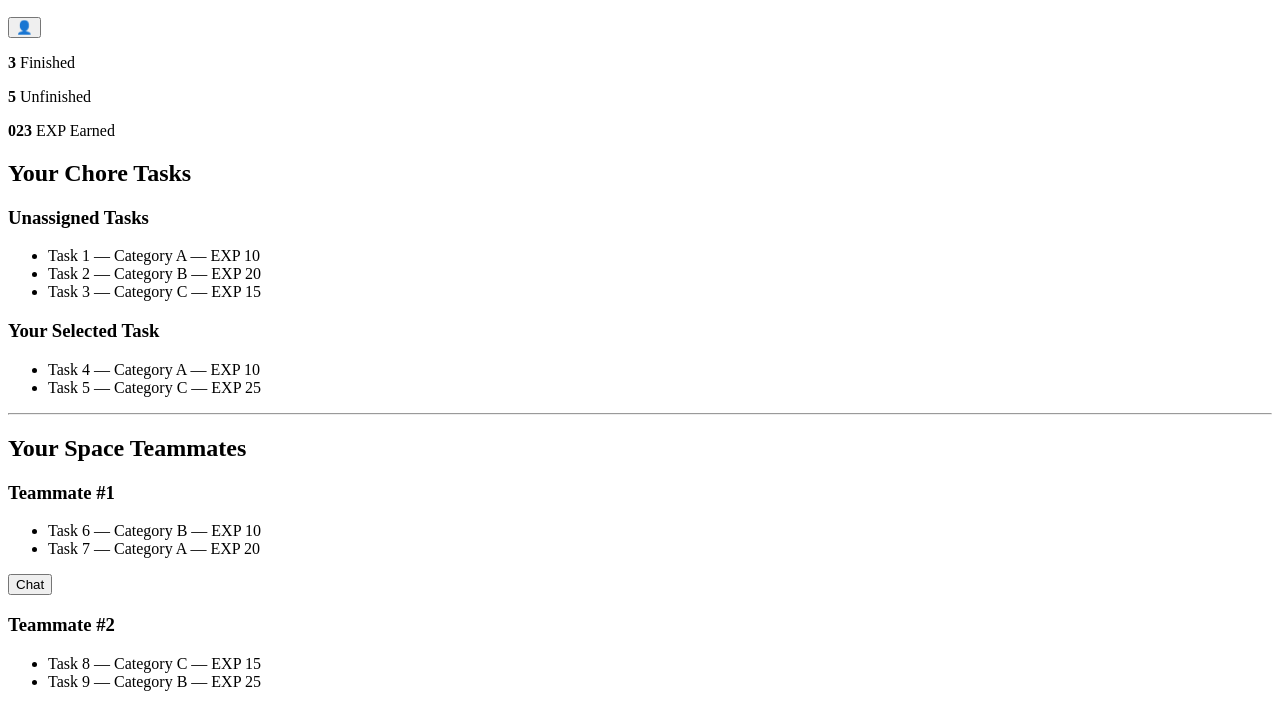
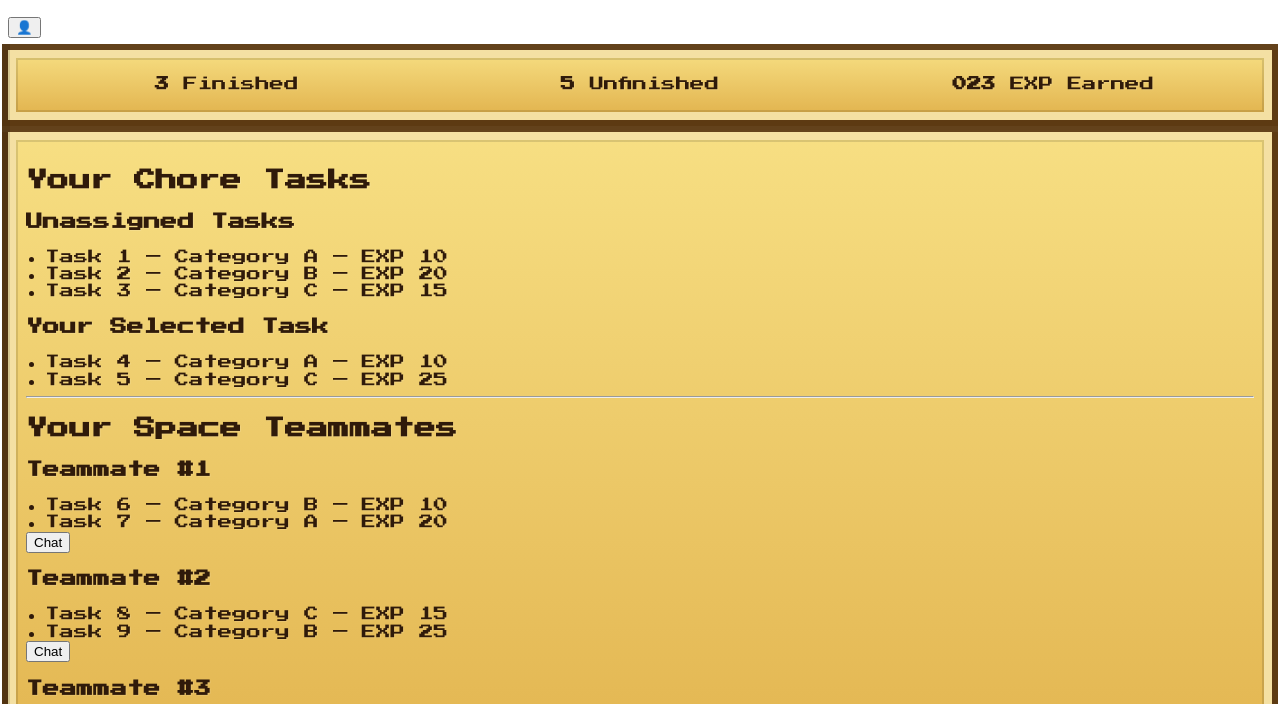
Before and after one commit to KentPham3176/fall25-kent-pham, a plain HTML site: page index.html in a window 1280 px wide. Shown: the part 79-783 px from the top of the page. Drawn offline with Linux system fonts and the light colour scheme.

Commit message:
Add 8-bit pixel-art style boundary box component
Introduces a new 'boundary-box' CSS class for retro pixel-art styled frames, using custom fonts and layered box-shadows. Updates index.html to apply this style to key sections, and makes a minor update to the README project name.

```diff
--- a/index.html
+++ b/index.html
@@ -15,7 +15,7 @@
   </nav>
 
   <!-- ===== Weekly Overview ===== -->
-  <section aria-label="Weekly Summary" class="summary-box">
+  <section aria-label="Weekly Summary" class="summary-box boundary-box">
     <div class="summary-item">
       <p><strong>3</strong> Finished</p>
     </div>
@@ -32,7 +32,7 @@
 <main>
 
   <!-- ===== MIDDLE WRAPPER (Main Dashboard) ===== -->
-  <section aria-label="Main Dashboard">
+  <section aria-label="Main Dashboard" class="main-dashboard boundary-box">
 
     <!-- ===== TASK SECTION ===== -->
     <section aria-label="Task Management">
--- a/styles.css
+++ b/styles.css
@@ -0,0 +1,107 @@
+/* Boundary box component converted to a sharper 8-bit / pixel-art style
+	 Usage: add the `boundary-box` class to any section or container that
+	 should appear inside the decorative pixel frame. */
+
+/* Load a retro pixel font (Press Start 2P) for an 8-bit look. If offline,
+	 the fallback is 'monospace' which keeps the pixel feel. */
+@import url('https://fonts.googleapis.com/css2?family=Press+Start+2P&display=swap');
+
+:root{
+	--box-bg-top: #f7df83; /* lighter gold */
+	--box-bg-bottom: #e0b04a; /* darker gold */
+	--box-border: #5d3a12; /* outer border */
+	--box-accent: #f4e0a3; /* inner highlight */
+	--box-text: #2f1a0a;
+}
+
+/* Pixel-perfect frame emulation using layered box-shadows and stepped edges.
+	 The border is drawn with multiple box-shadows to imitate chunky pixels. */
+.boundary-box{
+	background: linear-gradient(180deg,var(--box-bg-top),var(--box-bg-bottom));
+	padding: 12px 18px;
+	margin: 12px 0;
+	color: var(--box-text);
+	font-family: 'Press Start 2P', monospace;
+	/* smaller, responsive pixel font sizing */
+	/* clamp(min, preferred, max) keeps the pixel font legible across viewports */
+	font-size: clamp(0.65rem, 1.6vw, 0.9rem);
+	position: relative;
+	/* Remove smooth rounded corners for sharp pixel feel */
+	border-radius: 0;
+	/* Create a chunky pixel border using multiple spread shadows (outer frame)
+		 Each shadow step simulates one pixel row/column. */
+	box-shadow:
+		/* outer dark stroke */
+		0 0 0 6px var(--box-border),
+		/* inner thin highlight */
+		0 0 0 8px var(--box-accent) inset,
+		/* chunky base shadow to give depth */
+		6px 6px 0 0 #8b5a1a;
+	/* Use crisp rendering to avoid anti-aliasing on text/background */
+	image-rendering: pixelated;
+}
+
+/* Add a stepped inner border using repeating-linear-gradient to emulate
+	 the pixel corner lines. This avoids relying on images. */
+.boundary-box::before{
+	content: '';
+	position: absolute;
+	top: -6px;
+	left: -6px;
+	right: -6px;
+	bottom: -6px;
+	background-image:
+		linear-gradient(90deg, rgba(0,0,0,0.12) 0 8px, transparent 8px),
+		linear-gradient(180deg, rgba(255,255,255,0.04) 0 6px, transparent 6px);
+	background-repeat: repeat;
+	pointer-events: none;
+}
+
+/* Inner frame square (like the lighter inset in the reference) */
+.boundary-box::after{
+	content: '';
+	position: absolute;
+	left: 8px;
+	right: 8px;
+	top: 8px;
+	bottom: 8px;
+	border: 2px solid rgba(0,0,0,0.12);
+	pointer-events: none;
+}
+
+.boundary-box h1,
+.boundary-box h2,
+.boundary-box h3,
+.boundary-box p,
+.boundary-box li{
+	color: var(--box-text);
+	/* Use no text-shadow or a single-pixel highlight to keep the retro look */
+	text-shadow: 1px 1px 0 rgba(255,255,255,0.12);
+	line-height: 1.2;
+}
+
+/* Small utility: tighter summary layout inside the box */
+.summary-box.boundary-box{
+	display:flex;
+	gap: 12px;
+	align-items:center;
+	justify-content:space-between;
+	/* make children wrap on narrow viewports and distribute space evenly */
+	flex-wrap: wrap;
+}
+
+.summary-box.boundary-box .summary-item{
+	flex: 1 1 120px; /* grow, shrink, and a sensible min width */
+	min-width: 100px;
+	text-align: center;
+}
+
+.main-dashboard.boundary-box{
+	padding: 18px;
+}
+
+/* Make sure lists inside the frame are readable */
+.boundary-box ul{
+	margin: 0;
+	padding-left: 1.2rem;
+}
```
Also changed, not shown: 1 other file.
